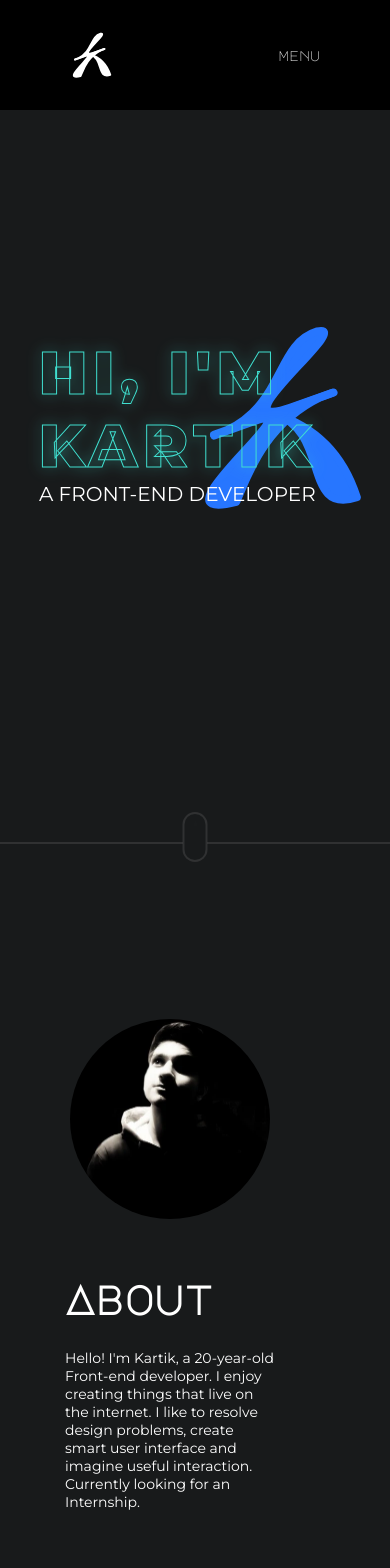
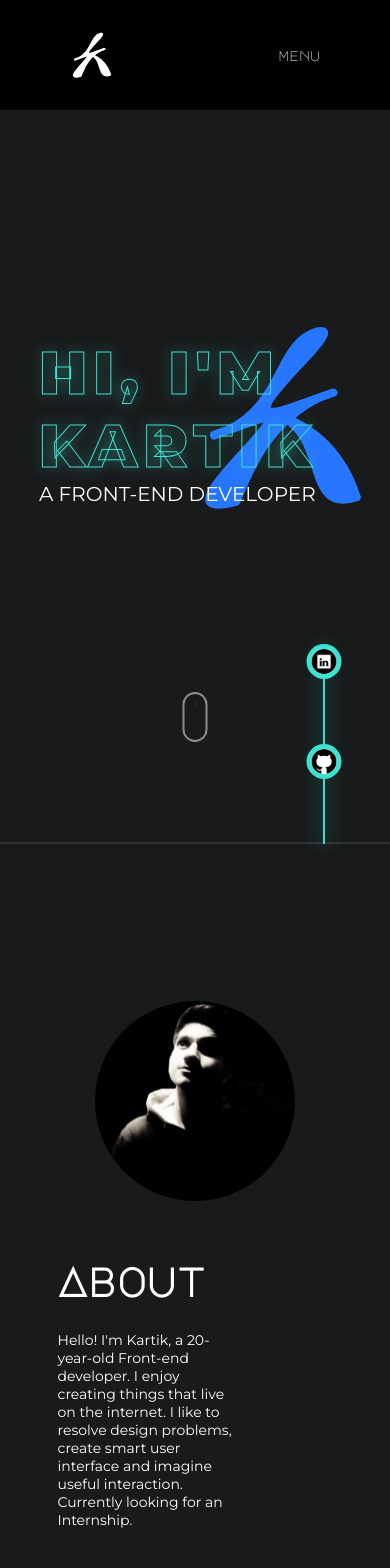
Before and after one commit to kartikth40/portfolio, a React (Create React App) app: page / in a window 390 px wide. Shown: the top 1568 px of the page. Built offline with nearby package versions, Linux system fonts and the light colour scheme.

Commit message:
optimized the mobile responsiveness throughout the website

```diff
--- a/src/components/About.js
+++ b/src/components/About.js
@@ -56,6 +56,7 @@ const Picture = styled.picture`
     width: 200px;
     height: 200px;
     margin-bottom: 3rem;
+    margin-right: 0;
     & img {
       border-radius: 50%;
     }
--- a/src/components/Footer.js
+++ b/src/components/Footer.js
@@ -2,13 +2,15 @@ import React, { useEffect } from 'react'
 import styled from 'styled-components'
 import gsap from 'gsap'
 import ScrollTrigger from 'gsap/ScrollTrigger'
+import useWindowSize from '../brain/useWindowSize'
 
 gsap.registerPlugin(ScrollTrigger)
 
 function Footer() {
+  let size = useWindowSize()
   const currentYear = new Date().getFullYear()
 
-  useEffect(() => {
+  const addFooterLinkGsap = () => {
     const sidebar = document.querySelector('.social-sidebar')
     const about = document.querySelector('#about')
 
@@ -31,6 +33,10 @@ function Footer() {
         },
       }
     )
+  }
+
+  useEffect(() => {
+    if (size > 500) addFooterLinkGsap()
   }, [])
   return (
     <Container id="footer">
@@ -51,6 +57,7 @@ function Footer() {
       <Logo href="#home">
         <img src="/icons/white_logo.svg" alt="footer white logo" />
       </Logo>
+      {
         <FooterLinks>
           <a href="https://www.linkedin.com/in/kartikth40" target="_blank" rel="noreferrer">
             <img src="/icons/linkedin_icon.png" alt="linkedin logo" />
@@ -59,6 +66,7 @@ function Footer() {
             <img src="/icons/github_icon.png" alt="github logo" />
           </a>
         </FooterLinks>
+      }
       <Copyrights>© {currentYear} Kartik Thakur - IN 8178795167 - Contact</Copyrights>
     </Container>
   )
--- a/src/components/Home.js
+++ b/src/components/Home.js
@@ -44,6 +44,7 @@ const Container = styled.main`
   align-items: center;
   border-bottom: rgba(255, 255, 255, 0.1) 2px solid;
   @media screen and (max-width: 500px) {
+    overflow: hidden;
     font-size: 1.5rem;
     p {
       font-size: 1rem;
@@ -125,7 +126,6 @@ const ScrollAssist = styled.div`
   left: 50%;
   transform: translateX(-50%);
   pointer-events: none;
-
   &::after {
     content: '';
     height: 5px;
@@ -164,4 +164,13 @@ const ScrollAssist = styled.div`
       top: 23px;
     }
   }
+
+  @media screen and (max-width: 500px) {
+    bottom: 100px;
+
+    border: 2px solid rgba(255, 255, 255, 0.5);
+    &::after {
+      background: rgba(255, 255, 255, 0.5);
+    }
+  }
 `
--- a/src/components/Project.js
+++ b/src/components/Project.js
@@ -120,6 +120,7 @@ const ProjectNo = styled(AbsoluteContainer)`
 const ProjectInfo = styled(AbsoluteContainer)`
   z-index: 20;
   display: flex;
+  width: 100%;
   flex-direction: column;
   justify-content: flex-end;
   padding: 2rem 5rem;
@@ -142,7 +143,6 @@ const ProjectInfo = styled(AbsoluteContainer)`
     visibility: hidden;
     letter-spacing: 2px;
     padding: 0.5em 0.8em;
-    margin-right: 1em;
     outline: 0;
     border: white 2px solid;
     border-radius: 1rem;
@@ -180,13 +180,13 @@ const ProjectInfo = styled(AbsoluteContainer)`
 const CTAbuttons = styled.div`
   @media screen and (max-width: 500px) {
     position: absolute;
-    top: 0;
+    top: 250px;
     left: 0;
+    width: 100%;
     a {
       width: 100%;
       text-align: center;
     }
-    top: 250px;
     height: max-content;
   }
 `
--- a/src/components/Projects.js
+++ b/src/components/Projects.js
@@ -65,10 +65,7 @@ const InnerTitle = styled.div`
 `
 const ProjectsContainer = styled.div`
   display: flex;
+  width: 100%;
   flex-direction: column;
   align-items: center;
-  @media screen and (max-width: 500px) {
-    width: 400px;
-    margin-left: 1rem;
-  }
 `
```
Also changed, not shown: src/brain/hello.js (added). Lines whose indentation alone changed are shown as unchanged.
